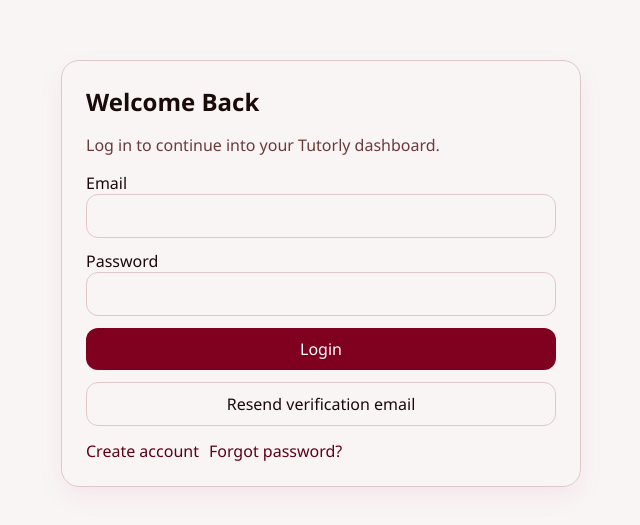
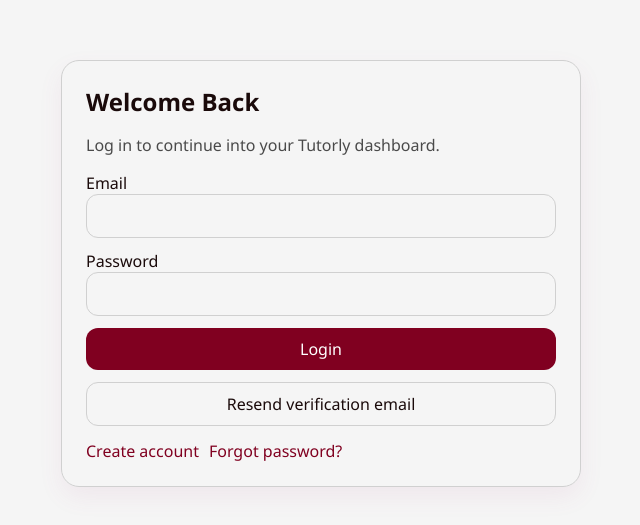
Before and after one commit to hamna200517/tutorly, a React (Vite) app in the folder phase3/: page /login in a window 1280 px wide. Shown: the part 127-652 px from the top of the page, without its empty margins (319-959 px from the left). Built offline with nearby package versions, Linux system fonts and the light colour scheme; no server answers.

Commit message:
global.css

```diff
--- a/phase3/src/styles/global.css
+++ b/phase3/src/styles/global.css
@@ -5,23 +5,23 @@
 :root {
   --primary: #800020;
   --primary-dark: #5c0018;
-  --bg: #f9f5f5;
-  --bg-soft: #f2eaea;
-  --border: #e0c8c8;
+  --bg: #f5f5f5;
+  --bg-soft: #eeeeee;
+  --border: #d0d0d0;
   --text: #1a0a0a;
-  --text-soft: #6b3a3a;
+  --text-soft: #4a4a4a;
 }
 
 body {
   margin: 0;
   font-family: "Segoe UI", Tahoma, Geneva, Verdana, sans-serif;
-  background: #f9f5f5;
+  background: #f5f5f5;
   color: var(--text);
   min-height: 100vh;
 }
 
 a {
-  color: var(--primary-dark);
+  color: var(--primary);
   text-decoration: none;
 }
 
```
